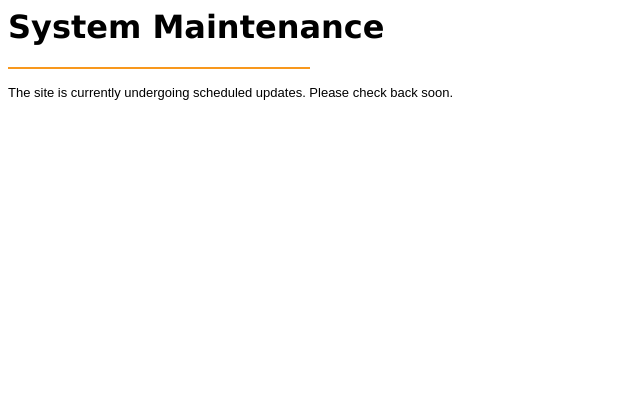
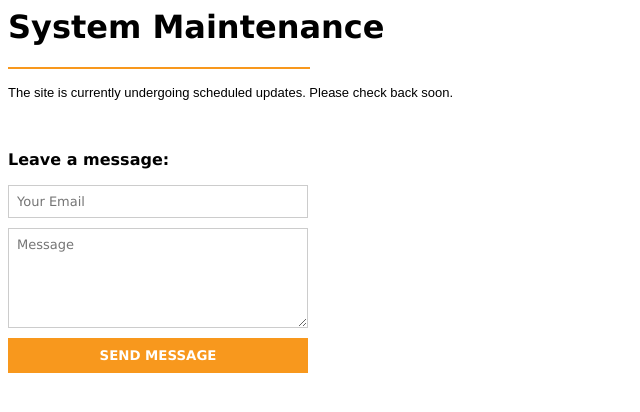
Before and after one commit to switcE/website, a plain HTML site: page index.html in a window 1280 px wide. Shown: the whole page, without its empty margins (0-640 px from the left). Drawn offline with Linux system fonts and the light colour scheme.

Commit message:
Implement contact form in index.html
Added a contact form for user messages.

```diff
--- a/index.html
+++ b/index.html
@@ -10,4 +10,27 @@
             The site is currently undergoing scheduled updates. Please check back soon.
         </font>
     </p>
+
+    <br>
+    <p>
+        <font face="Lucida Sans, Lucida Sans Unicode, Lucida Grande, sans-serif" size="3">
+            <b>Leave a message:</b>
+        </font>
+    </p>
+
+    <form action="https://formspree.io/f/meeawqlq" method="POST" style="width: 300px;">
+        <input type="email" name="email" placeholder="Your Email" required
+            style="width: 100%; padding: 8px; margin-bottom: 10px; border: 1px solid #ccc;
+            font-family: 'Lucida Sans', 'Lucida Sans Unicode', sans-serif; font-size: 13px; box-sizing: border-box;">
+
+        <textarea name="message" placeholder="Message" required
+            style="width: 100%; height: 100px; padding: 8px; margin-bottom: 10px; border: 1px solid #ccc;
+            font-family: 'Lucida Sans', 'Lucida Sans Unicode', sans-serif; font-size: 13px; box-sizing: border-box;"></textarea>
+
+        <button type="submit"
+            style="background-color: #f8981d; color: white; border: none; padding: 10px 20px;
+            font-family: 'Lucida Sans', 'Lucida Sans Unicode', sans-serif; font-weight: bold; cursor: pointer; width: 100%;">
+            SEND MESSAGE
+        </button>
+    </form>
 </div>
```
